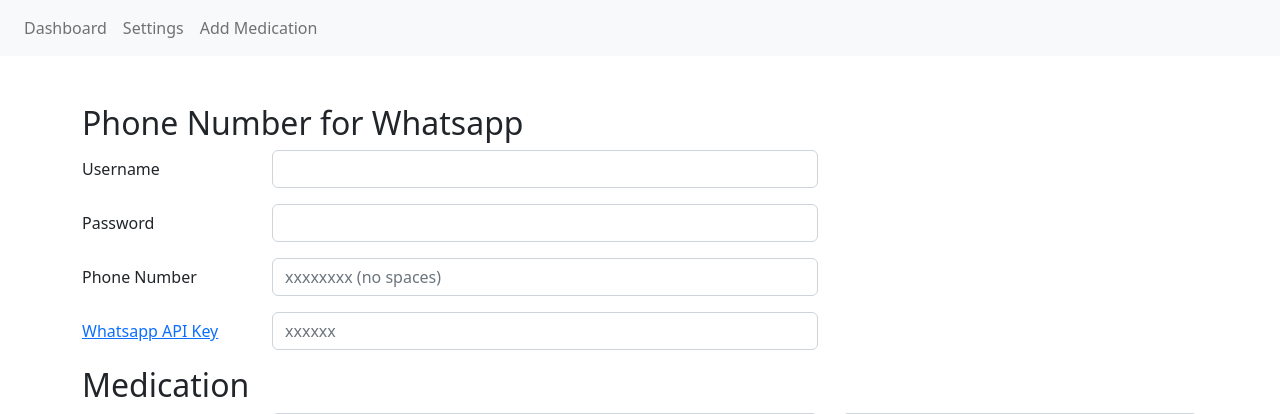
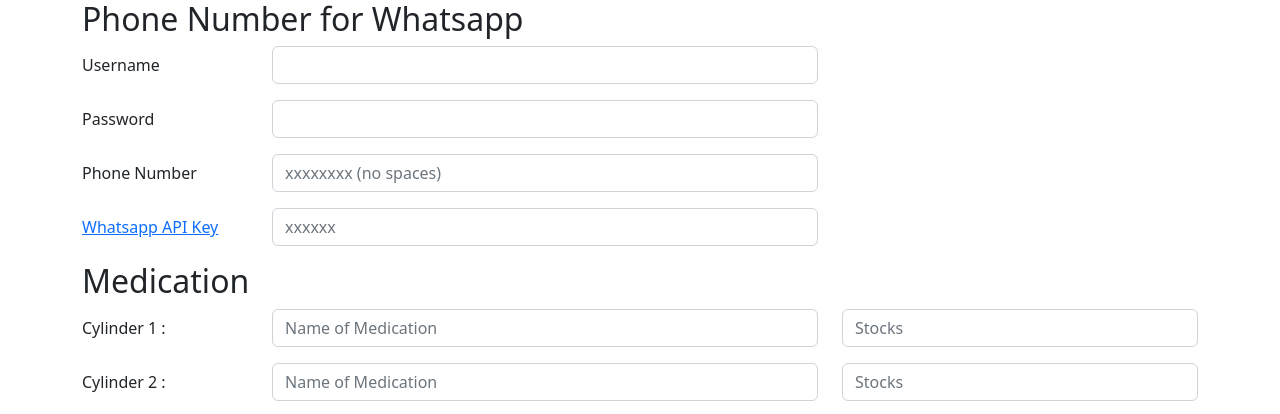
Before and after one commit to axdree/python-iot, a Flask app: template Backend/templates/setup.html in a window 1280 px wide. Shown: the top 414 px of the page. Run offline with Flask 3, Linux system fonts and the light colour scheme; the template is opened without the code that fills it, so the values that code supplies are empty; parts of the project's set-up code (start-up, migrations or seed data) failed here and were passed over.

Commit message:
removed nav on setup page

```diff
--- a/Backend/templates/setup.html
+++ b/Backend/templates/setup.html
@@ -29,7 +29,7 @@
 
 <body>
 
-    <nav class="navbar navbar-expand-lg navbar-light bg-light mb-5">
+    <!-- <nav class="navbar navbar-expand-lg navbar-light bg-light mb-5">
         <a class="navbar-brand" href="#"></a>
         <button class="navbar-toggler" type="button" data-toggle="collapse" data-target="#navbarNav" aria-controls="navbarNav" aria-expanded="false" aria-label="Toggle navigation">
           <span class="navbar-toggler-icon"></span>
@@ -47,7 +47,7 @@
             </li>
           </ul>
         </div>
-      </nav>
+      </nav> -->
     <!-- {time : ['0800' , '1300'] , medication :[ 1,'bloodpressure' ], dose : 2 ,   }
 
 {phonenumber : 12345678, timezome : 'gmt'} -->
```
